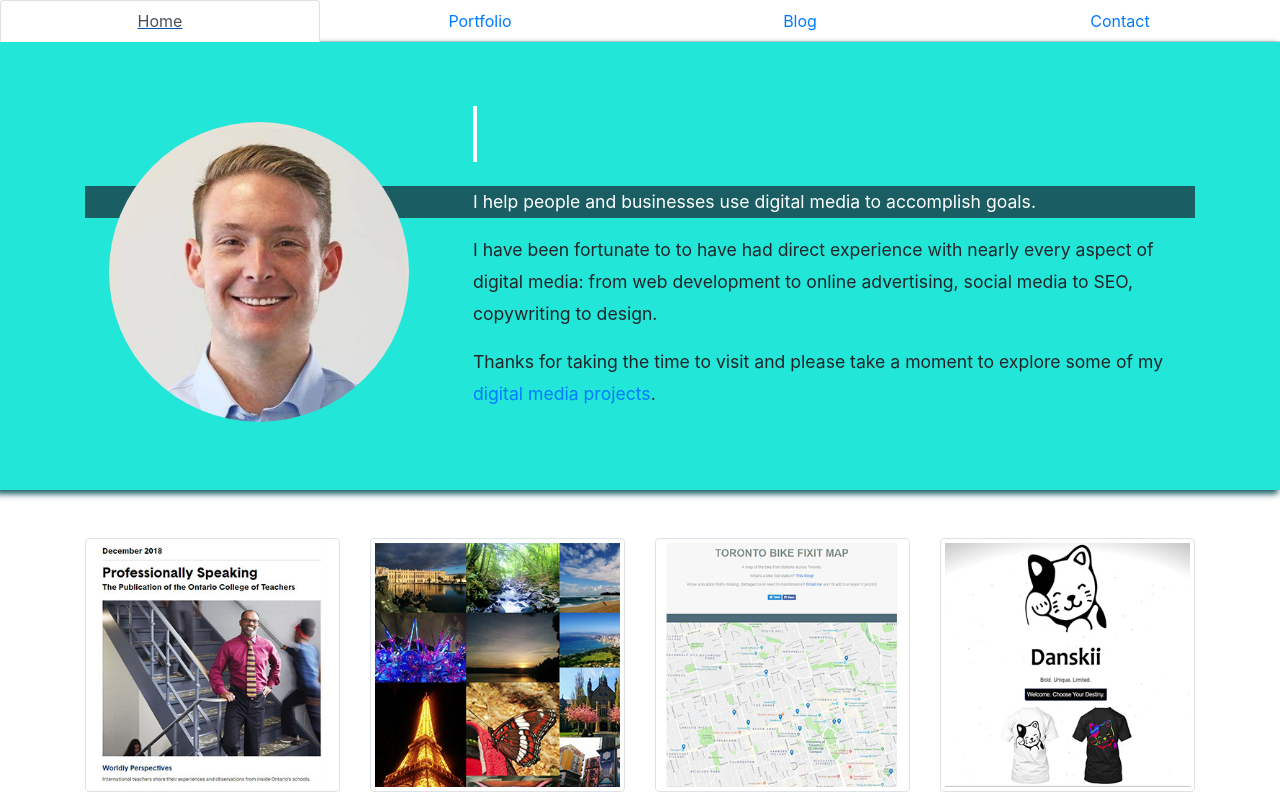
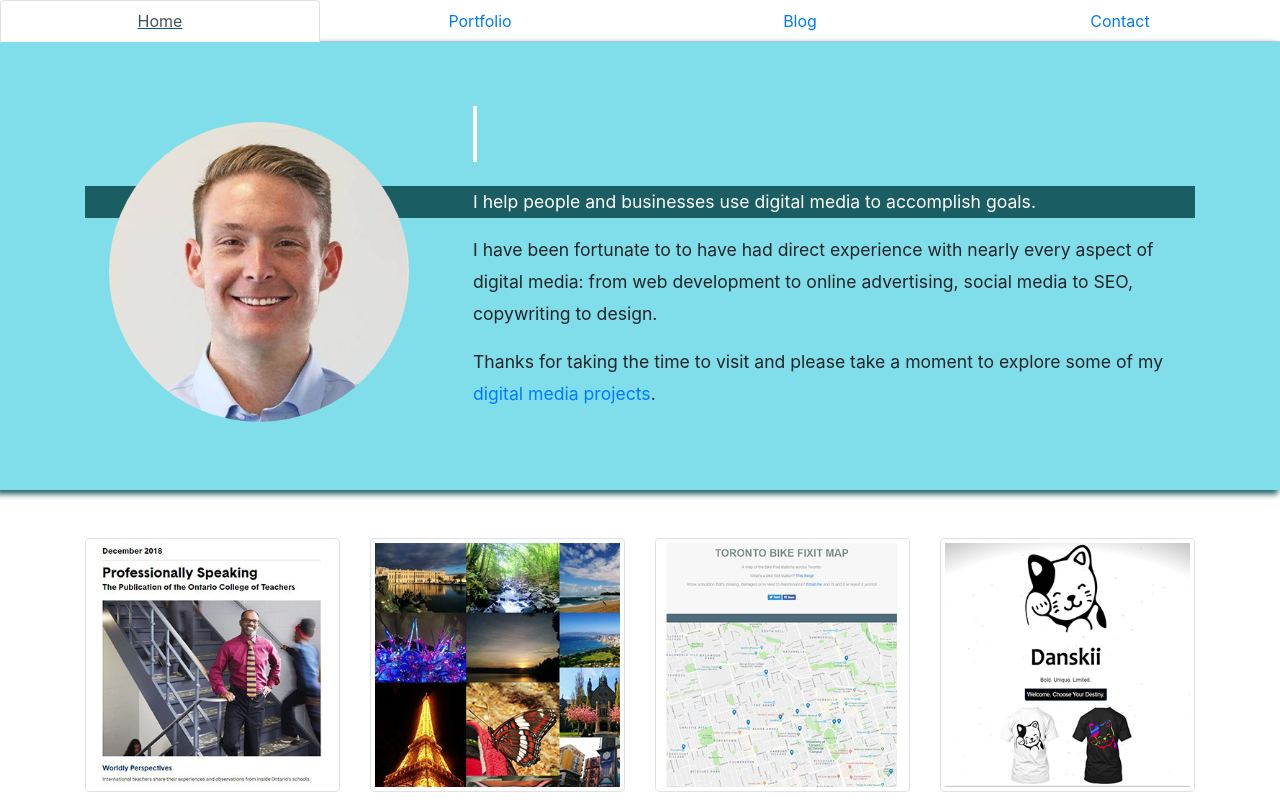
Before and after one commit to Danskii/Daniel-Puiatti, a React (Create React App) app in the folder development/: page / in a window 1280 px wide. Shown: the top 800 px of the page. Built offline with nearby package versions, Linux system fonts and the light colour scheme.

Commit message:
added colours

```diff
--- a/development/src/index.css
+++ b/development/src/index.css
@@ -14,7 +14,7 @@ code {
 }
 
 .Home .jumbotron {
-  background-color: #21e6d8;
+  background-color: #80deea;
 }
 
 .Home h1 {
```
